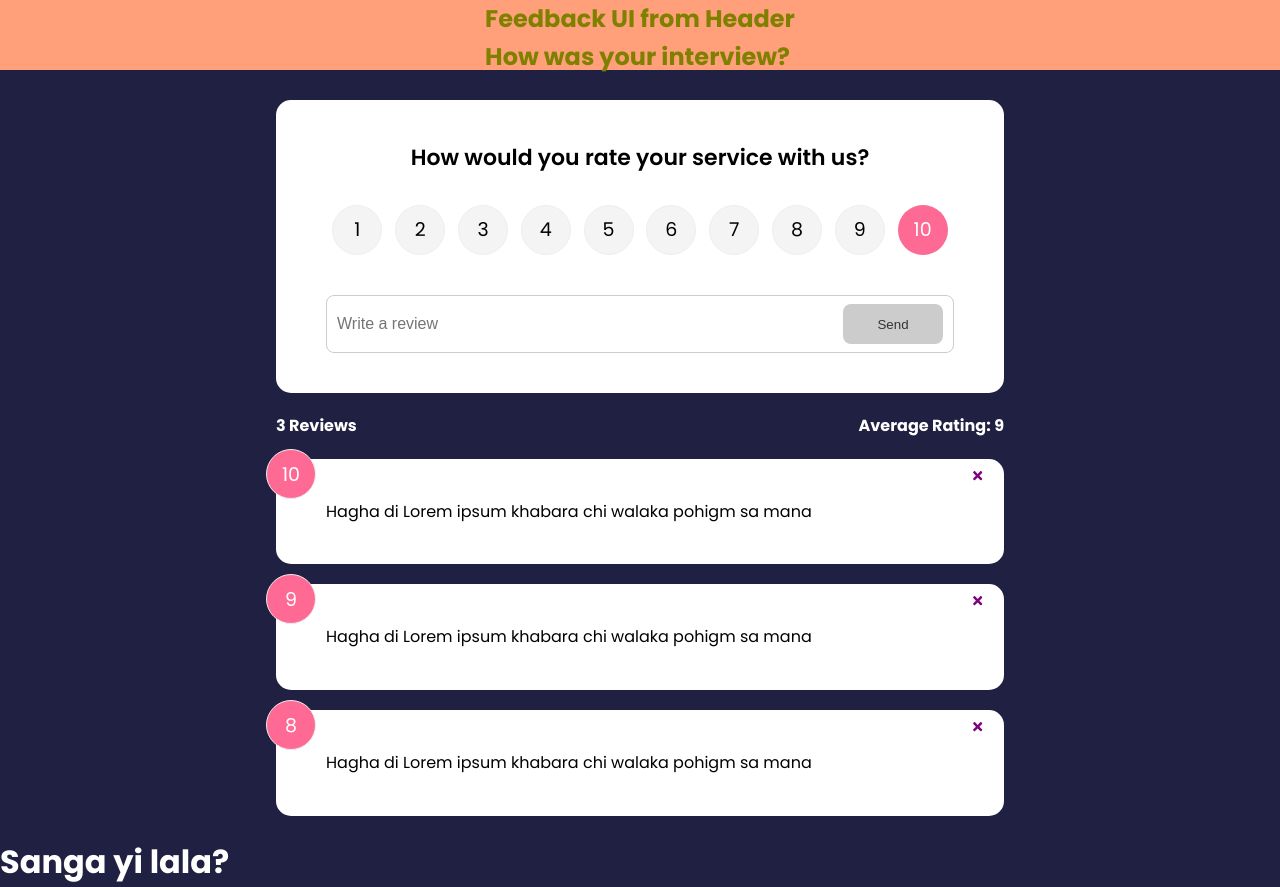
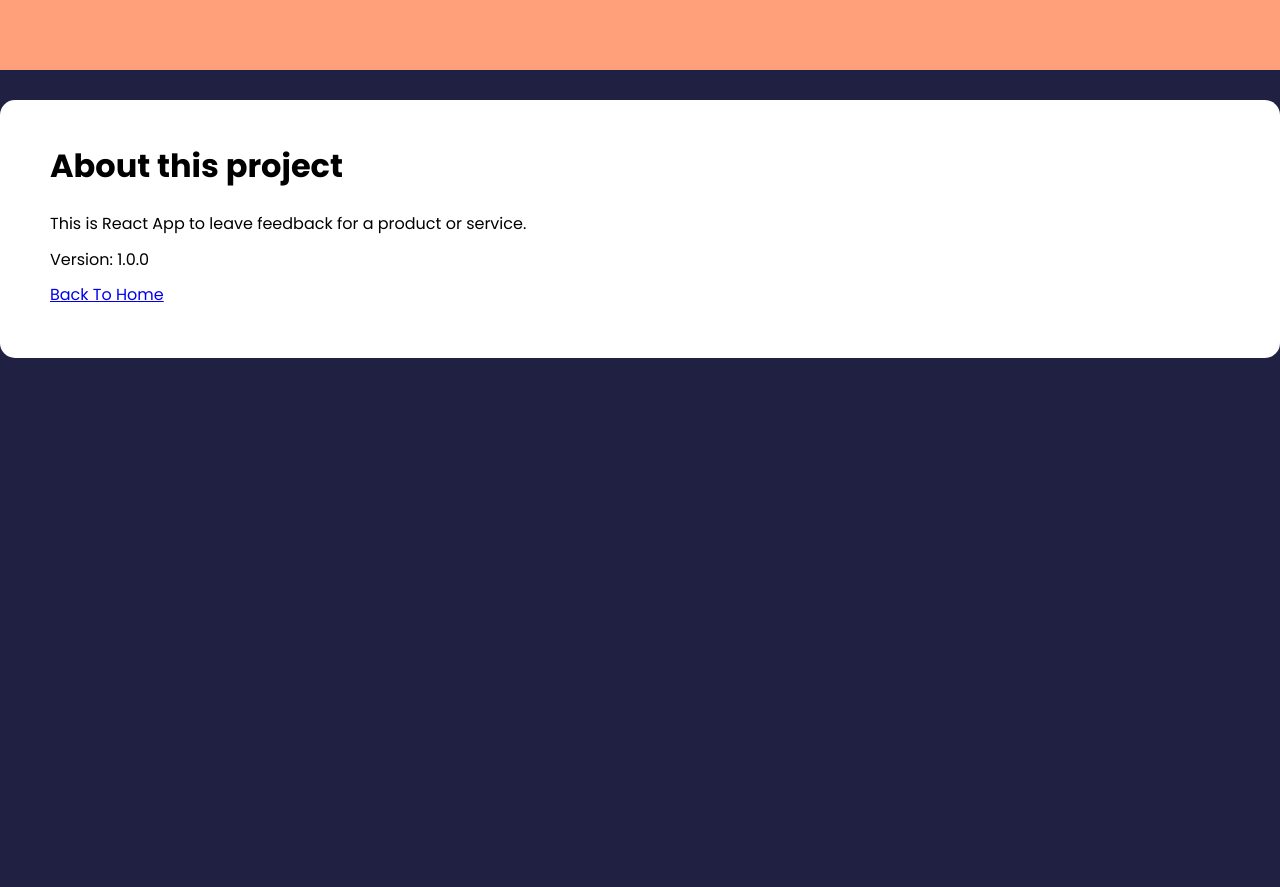
Before and after one commit to HikmatullaIbrat/Feedback-App-with-ReactJS, a React (Create React App) app: page /about in a window 1280 px wide. After the commit the page ends 800 px from the top, so only its background shows below. Built offline with nearby package versions, Linux system fonts and the light colour scheme.

Commit message:
Routers for about page and container added

```diff
--- a/package.json
+++ b/package.json
@@ -6,10 +6,12 @@
     "@testing-library/jest-dom": "^5.16.5",
     "@testing-library/react": "^13.4.0",
     "@testing-library/user-event": "^13.5.0",
+    "framer-motion": "^8.1.3",
     "prop-types": "^15.8.1",
     "react": "^18.2.0",
     "react-dom": "^18.2.0",
     "react-icons": "^4.7.1",
+    "react-router-dom": "^6.6.1",
     "react-scripts": "5.0.1",
     "uuid": "^9.0.0",
     "web-vitals": "^2.1.4"
--- a/public/index.html
+++ b/public/index.html
@@ -29,7 +29,7 @@
   <body>
     <noscript>You need to enable JavaScript to run this app.</noscript>
     <div id="root"></div>
-    <h1>Sanga yi lala?</h1>
+    <!-- <h1>Sanga ?yi lala?</h1> -->
     <!--
       This HTML file is a template.
       If you open it directly in the browser, you will see an empty page.
--- a/src/App.js
+++ b/src/App.js
@@ -78,47 +78,31 @@
 //     )
 // }
 
-import {v4 as uuidv4} from 'uuid' // uuid is installing by internet
+
+import {BrowserRouter, Routes, Route} from 'react-router-dom'
+import AboutPage from "./pages/AboutPage"
 import Header from "./components/Header"
 // import FeedbackItem from "./components/FeedbackItem"
-import FeedbackData from "./data/feedbackData"
-import FeedbackList from "./components/FeedbackList"
-// import Card from "./components/shared/card"
-import FeedbackStats from "./components/FeedbackStats"
-import FeedbackForm from "./components/FeedbackForm"
-import { useState } from "react"
+import Container from "./components/Container"
+
 function App(){
-    const [feedback, setFeedback] = useState(FeedbackData)
-
-    const addFeedback = (newFeedback) =>{ // Adding a new Feedback
-        newFeedback.id = uuidv4()
-        console.log(newFeedback)
-        setFeedback([newFeedback, ...feedback])
-    }
-
-    const deleteFeedback = (id) => {
-        if(window.confirm("Are you sure want to delete?")){
-            // the below line means to return all items without this clicked one, so we used filter()
-            setFeedback(feedback.filter((item) => item.id !==id))
-        }
-        console.log("App", id)
-    }
 
    return(
-    <>
+
+    <BrowserRouter>
     {/* <Header text="Hello World" /> */}
     {/* <Header text = "How are you doing?" textColor="SlateBlue" bgColor="Salmon"/> */}
     <Header/>
-    <div className="container">
-        <FeedbackForm handleAdd = {addFeedback}/> {/* passing addFeedback to Feedbackform */}
-        {/* Feed Back Prop passed to FeedbackStats component */}
-        <FeedbackStats feedback={feedback} />
-        {/* <FeedbackItem /> */}
-        <FeedbackList  feedback = {feedback} handleDelete = {deleteFeedback}/>
-        {/* <Card>Hello World</Card> */}
+        <Routes>
 
-    </div>
-    </>
+
+            <Route path='/' element={ <Container />} />
+
+            <Route path="/about" element={< AboutPage />} />
+            {/* <Card>Hello World</Card> */}
+
+        </Routes>
+    </BrowserRouter>
    )
 }
 
--- /dev/null
+++ b/src/components/Container.jsx
@@ -0,0 +1,37 @@
+import FeedbackForm from "./FeedbackForm"
+import FeedbackStats from "./FeedbackStats"
+import FeedbackList from "./FeedbackList"
+
+import {v4 as uuidv4} from 'uuid' // uuid is installing by internet
+import { useState } from "react"
+import FeedbackData from "../data/FeedbackData"
+
+
+function Container() {
+    const [feedback, setFeedback] = useState(FeedbackData)
+
+    const addFeedback = (newFeedback) =>{ // Adding a new Feedback
+        newFeedback.id = uuidv4()
+        console.log(newFeedback)
+        setFeedback([newFeedback, ...feedback])
+    }
+
+    const deleteFeedback = (id) => {
+        if(window.confirm("Are you sure want to delete?")){
+            // the below line means to return all items without this clicked one, so we used filter()
+            setFeedback(feedback.filter((item) => item.id !==id))
+        }
+        console.log("App", id)
+    }
+  return (
+    <div className="container">
+        <FeedbackForm handleAdd = {addFeedback}/> {/* passing addFeedback to Feedbackform */}
+        {/* Feed Back Prop passed to FeedbackStats component */}
+        <FeedbackStats feedback={feedback} />
+        {/* <FeedbackItem /> */}
+        <FeedbackList  feedback = {feedback} handleDelete = {deleteFeedback}/>
+    </div>
+  )
+}
+
+export default Container
--- a/src/components/FeedbackList.jsx
+++ b/src/components/FeedbackList.jsx
@@ -1,17 +1,31 @@
 import React from 'react'
 import FeedbackItem from './FeedbackItem'
 import PropTypes from 'prop-types'
+import { motion, AnimatePresence } from 'framer-motion'
 function FeedbackList({feedback, handleDelete}) {
     // console.log(feedback)
     if(!feedback || feedback.length === 0){
         return <p>No feedback Yet.</p>
     }
+  // return (
+
+  //   <div className='feedback-list'>{feedback.map((item)=>(
+  //       // <FeedbackItem key={item.id} item={item} handleDelete={(id) => console.log(id)} />
+  //       <FeedbackItem key={item.id} item={item} handleDelete={handleDelete} />
+  //   ))}</div>
+  // )
   return (
 
-    <div className='feedback-list'>{feedback.map((item)=>(
-        // <FeedbackItem key={item.id} item={item} handleDelete={(id) => console.log(id)} />
-        <FeedbackItem key={item.id} item={item} handleDelete={handleDelete} />
-    ))}</div>
+    <div className='feedback-list'>
+     <AnimatePresence>
+        {feedback.map((item)=>(
+          <motion.div key={item.id} initial={{opacity:0}} animate={{opacity:1}} exit={{opacity:0}}>
+             {/* <FeedbackItem key={item.id} item={item} handleDelete={(id) => console.log(id)} /> */}
+            <FeedbackItem key={item.id} item={item} handleDelete={handleDelete} />
+          </motion.div>
+        ))}
+     </AnimatePresence>
+    </div>
   )
 }
 FeedbackList.propTypes = {
--- a/src/components/Header.jsx
+++ b/src/components/Header.jsx
@@ -13,7 +13,7 @@
   return (
     <header style = {headerStyles}>
          <div className="container">
-            <h2>Feedback UI from Header</h2>
+            {/* <h2>Feedback UI from Header</h2> */}
             {/* <h2>{props.text}</h2> */}
             <h2>{text}</h2>
          </div>
@@ -23,7 +23,7 @@
 }
 // We can assign default prop if don't assign it on main body of
 Header.defaultProps = {
-    text:'How was your interview?',
+    // text:'How was your interview?',
     // or if didn't define anythin in app.js or header we can assign in defaultProps of Header
     bgColor: "LightSalmon",
     textColor: "#808000"
--- /dev/null
+++ b/src/pages/AboutPage.jsx
@@ -0,0 +1,18 @@
+import Card from "../components/shared/card"
+
+function AboutPage() {
+  return (
+    <Card>
+      <div className="about">
+        <h1>About this project</h1>
+        <p>This is React App to leave feedback for a product or service.</p>
+        <p>Version: 1.0.0</p>
+        <p>
+          <a href="/">Back To Home</a>
+        </p>
+      </div>
+    </Card>
+  )
+}
+
+export default AboutPage
```
Also changed, not shown: 1 other file (tests, documents, lock files or other folders).
